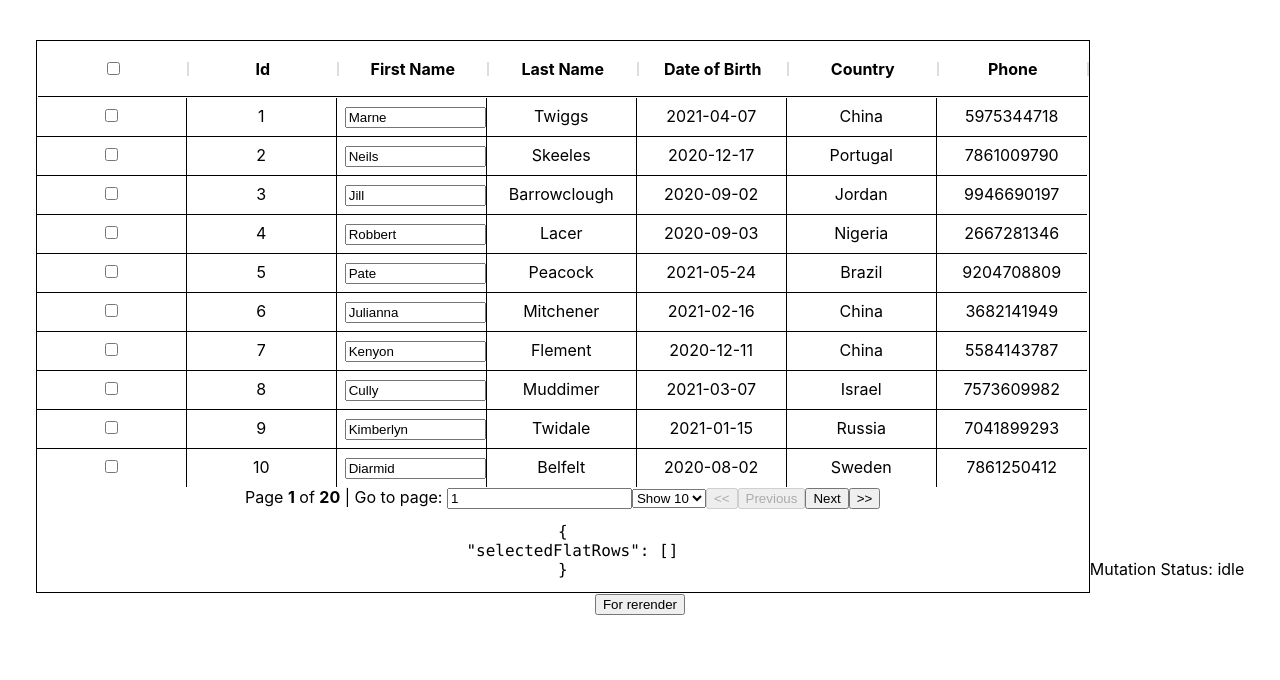
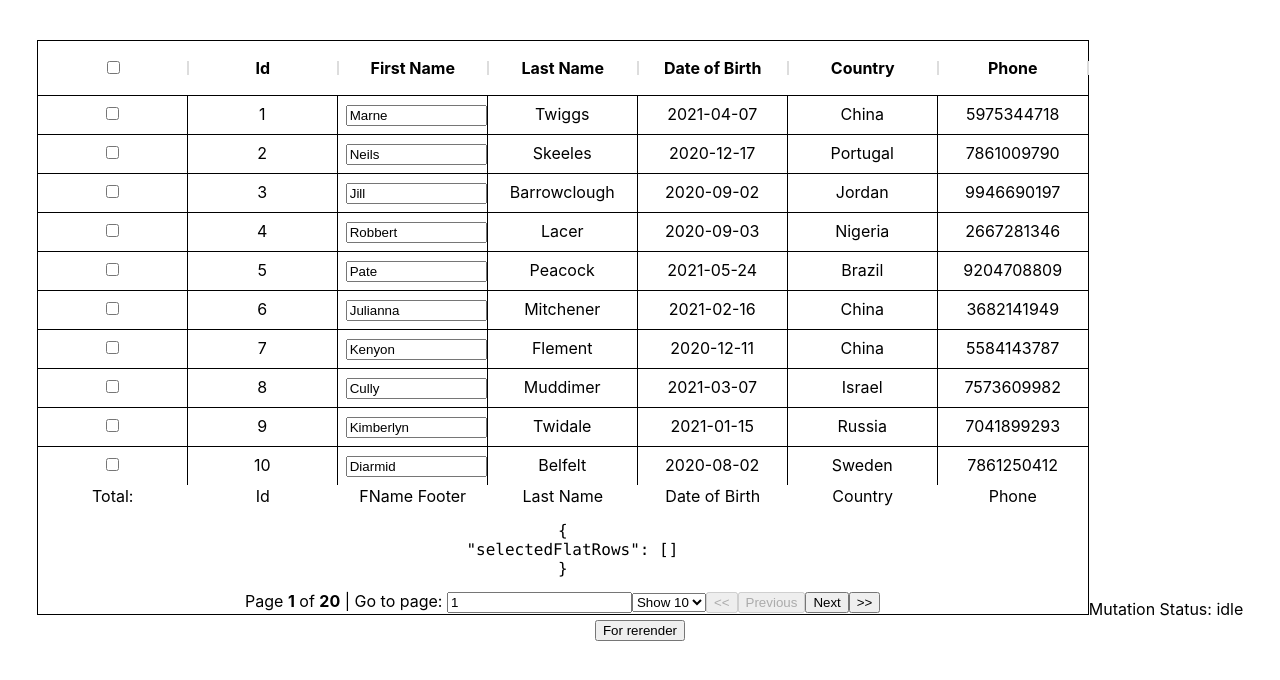
Before and after one commit to iswara108/learn-react-table, a React (Create React App) app: page / in a window 1280 px wide. Shown: the top 680 px of the page. Built offline with nearby package versions, Linux system fonts and the light colour scheme.

Commit message:
add footer and fix table tags hierarchy

```diff
--- a/src/columns.tsx
+++ b/src/columns.tsx
@@ -33,7 +33,7 @@ export const COLUMNS: Column<DataStructure>[] = [
   { Header: 'Id', Footer: 'Id', accessor: 'id' },
   {
     Header: 'First Name',
-    Footer: 'First Name',
+    Footer: 'FName Footer',
     accessor: 'first_name',
     // Cell: React.memo(({ value }) => <div>{value}</div>)
     Cell: React.memo(props => {
--- a/src/components/DataGrid.tsx
+++ b/src/components/DataGrid.tsx
@@ -25,7 +25,9 @@ import {
 
 const TableBody = styled.tbody``
 
-const TableHead = styled.th`
+const TableFooter = styled.tfoot``
+
+const TableHead = styled.thead`
   ${
     '' /* In this example we use an absolutely position resizer,
  so this is required. */
@@ -36,11 +38,11 @@ const TableHead = styled.th`
   }
 `
 
-const TableHeadRow = styled.tr`
+const TableRowInHeader = styled.tr`
   border-bottom: 1px solid black;
 `
 
-const StyledColumn = styled.th<{ isDragging: boolean }>`
+const TableHeaderStyledColumn = styled.th<{ isDragging: boolean }>`
   ${({ isDragging }) => isDragging && 'background-color: #eee;'}
 `
 
@@ -57,7 +59,7 @@ function ColumnComponent<S extends {}>({
 }) {
   const [onHover, setOnHover] = React.useState(false)
   return (
-    <StyledColumn
+    <TableHeaderStyledColumn
       isDragging={snapshot.isDragging}
       className="th"
       {...column.getHeaderProps(column.getSortByToggleProps())}
@@ -83,7 +85,7 @@ function ColumnComponent<S extends {}>({
           onHover={onHover}
         ></SortIcon>
       </Heading>
-    </StyledColumn>
+    </TableHeaderStyledColumn>
   )
 }
 
@@ -192,7 +194,8 @@ function pushSelectColumn<S extends {}>(hooks: Hooks<S>) {
         ),
         Cell: ({ row }: { row: UseRowSelectRowProps<S> }) => (
           <Checkbox {...row.getToggleRowSelectedProps()} />
-        )
+        ),
+        Footer: () => <div>Total:</div>
       },
       ...columns
     ]
@@ -218,6 +221,7 @@ export function DataGrid<S extends {}>({
   )
 
   const {
+    footerGroups,
     getTableProps,
     getTableBodyProps,
     headerGroups,
@@ -289,7 +293,7 @@ export function DataGrid<S extends {}>({
           >
             <TableHead>
               {headerGroups.map(headerGroup => (
-                <TableHeadRow
+                <TableRowInHeader
                   {...headerGroup.getHeaderGroupProps()}
                   className="tr"
                 >
@@ -310,7 +314,7 @@ export function DataGrid<S extends {}>({
                       )}
                     </Draggable>
                   ))}
-                </TableHeadRow>
+                </TableRowInHeader>
               ))}
             </TableHead>
 
@@ -330,6 +334,31 @@ export function DataGrid<S extends {}>({
                 )
               })}
             </TableBody>
+            <TableFooter>
+              {footerGroups.map(group => (
+                <tr {...group.getFooterGroupProps()}>
+                  {group.headers.map(column => (
+                    <td {...column.getFooterProps()}>
+                      {column.render('Footer')}
+                    </td>
+                  ))}
+                </tr>
+              ))}
+              <tr>
+                <td>
+                  <pre>
+                    <code>
+                      {JSON.stringify(
+                        {
+                          selectedFlatRows: selectedFlatRows.map(
+                            row => row.original
+                          )
+                        },
+                        null,
+                        2
+                      )}
+                    </code>
+                  </pre>
                   <div>
                     <span>
                       Page <strong>{pageIndex + 1}</strong> of{' '}
@@ -358,7 +387,10 @@ export function DataGrid<S extends {}>({
                         </option>
                       ))}
                     </select>
-              <button onClick={() => gotoPage(0)} disabled={!canPreviousPage}>
+                    <button
+                      onClick={() => gotoPage(0)}
+                      disabled={!canPreviousPage}
+                    >
                       {'<<'}
                     </button>
                     <button
@@ -377,17 +409,9 @@ export function DataGrid<S extends {}>({
                       {'>>'}
                     </button>
                   </div>
-            <pre>
-              <code>
-                {JSON.stringify(
-                  {
-                    selectedFlatRows: selectedFlatRows.map(row => row.original)
-                  },
-                  null,
-                  2
-                )}
-              </code>
-            </pre>
+                </td>
+              </tr>
+            </TableFooter>
             {provided.placeholder}
           </DroppableContainer>
         )}
```
Lines whose indentation alone changed are shown as unchanged.
